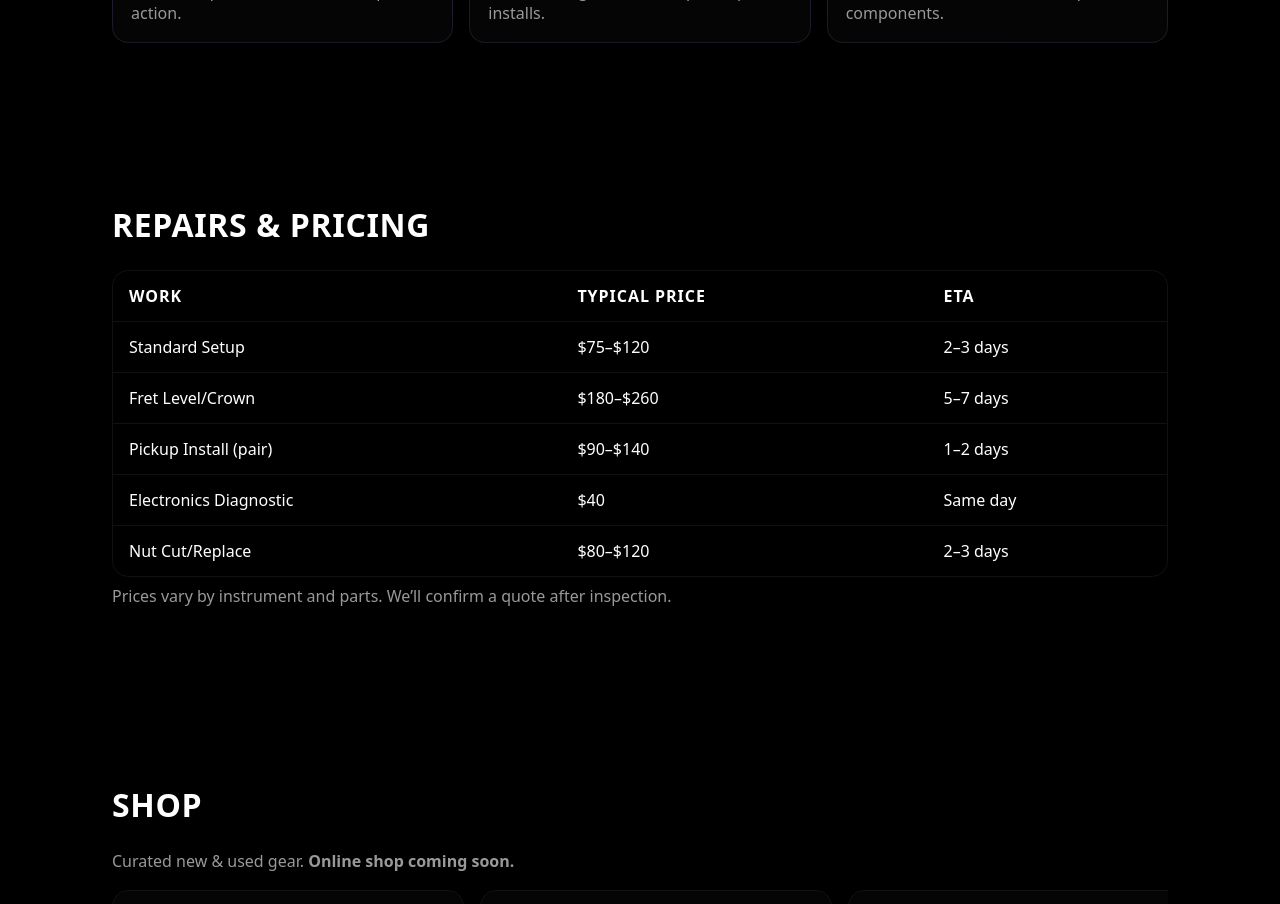
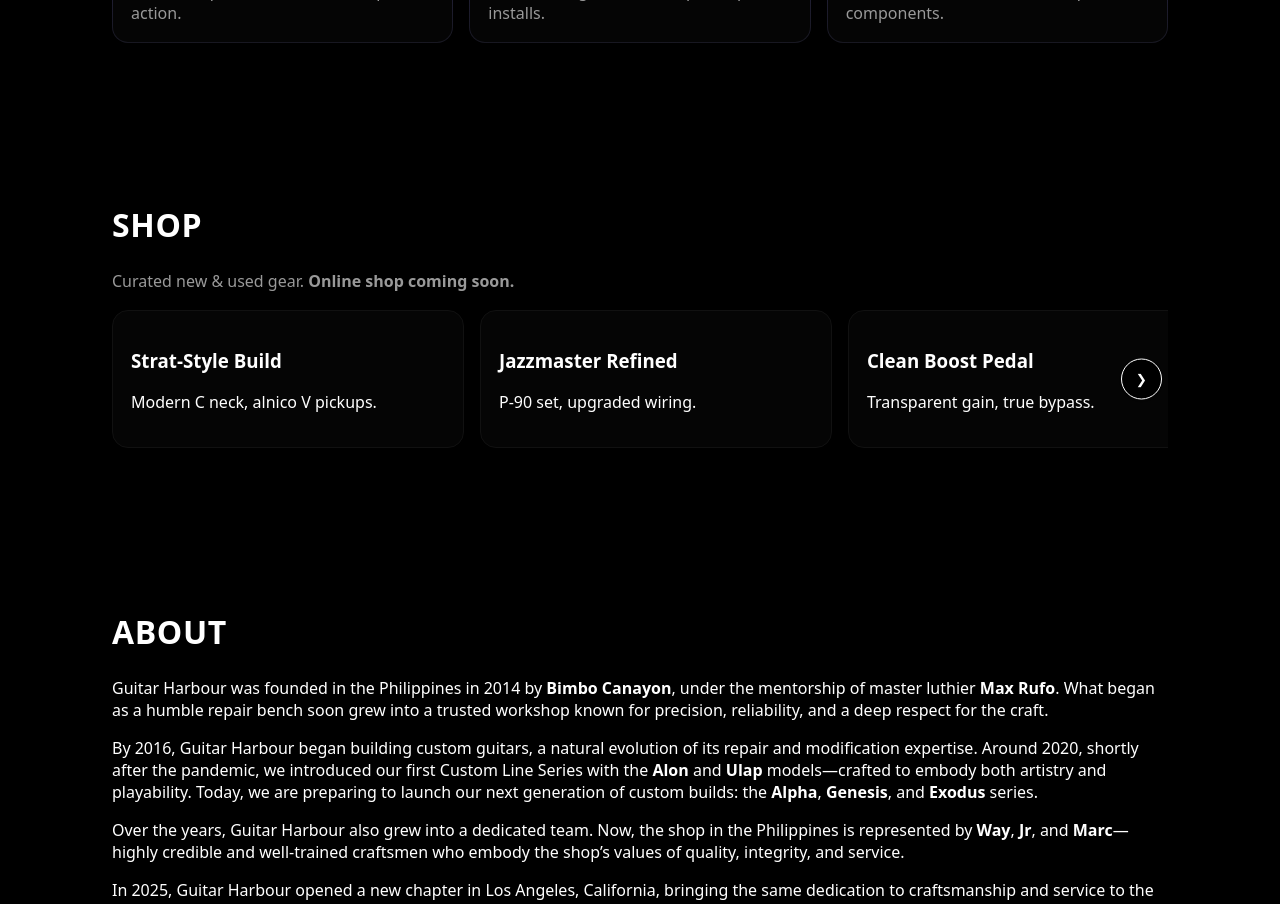
Before and after one commit to sodapop1104/guitarharbour, a Next.js app: page / in a window 1280 px wide. Shown: the part 800-1704 px from the top of the page. Built offline with nearby package versions, Linux system fonts and the light colour scheme.

Commit message:
updated services and pricing

```diff
--- a/app/page.tsx
+++ b/app/page.tsx
@@ -1,13 +1,13 @@
 // app/page.tsx
 import Header from "@/components/Header";
 import Hero from "@/components/Hero";
-import Services from "@/components/Services";
-import Repairs from "@/components/Repairs";
+import Services from "@/components/ServicesAndPricing";
 import Shop from "@/components/Shop";
 import Reviews from "@/components/Reviews";
 import About from "@/components/About";
 import Contact from "@/components/Contact";
 import Footer from "@/components/Footer";
+import ServicesAndPricing from "@/components/ServicesAndPricing";
 
 export default function Page() {
   return (
@@ -15,8 +15,7 @@ export default function Page() {
       <Header />
       <main>
         <Hero />
-        <Services />
-        <Repairs />
+        <ServicesAndPricing />
         <Shop />
         <section id="about"><div className="container"><About /></div></section>
         <Contact />
--- a/components/Repairs.tsx
+++ /dev/null
@@ -1,28 +0,0 @@
-export default function Repairs() {
-  return (
-    <section id="repairs">
-      <div className="container">
-        <h2 className="reveal" data-anim="up">Repairs &amp; Pricing</h2>
-        <div className="pricing reveal" data-anim="up">
-          <div className="table-wrap">
-            <table aria-describedby="price-notes">
-              <thead>
-                <tr><th>Work</th><th>Typical Price</th><th>ETA</th></tr>
-              </thead>
-              <tbody>
-                <tr><td>Standard Setup</td><td>$75–$120</td><td>2–3 days</td></tr>
-                <tr><td>Fret Level/Crown</td><td>$180–$260</td><td>5–7 days</td></tr>
-                <tr><td>Pickup Install (pair)</td><td>$90–$140</td><td>1–2 days</td></tr>
-                <tr><td>Electronics Diagnostic</td><td>$40</td><td>Same day</td></tr>
-                <tr><td>Nut Cut/Replace</td><td>$80–$120</td><td>2–3 days</td></tr>
-              </tbody>
-            </table>
-          </div>
-        </div>
-        <p id="price-notes" className="muted reveal" data-anim="up" style={{ marginTop: 8 }}>
-          Prices vary by instrument and parts. We’ll confirm a quote after inspection.
-        </p>
-      </div>
-    </section>
-  );
-}
```
Also changed, not shown: components/ServicesAndPricing.tsx (renamed from components/Services.tsx).
